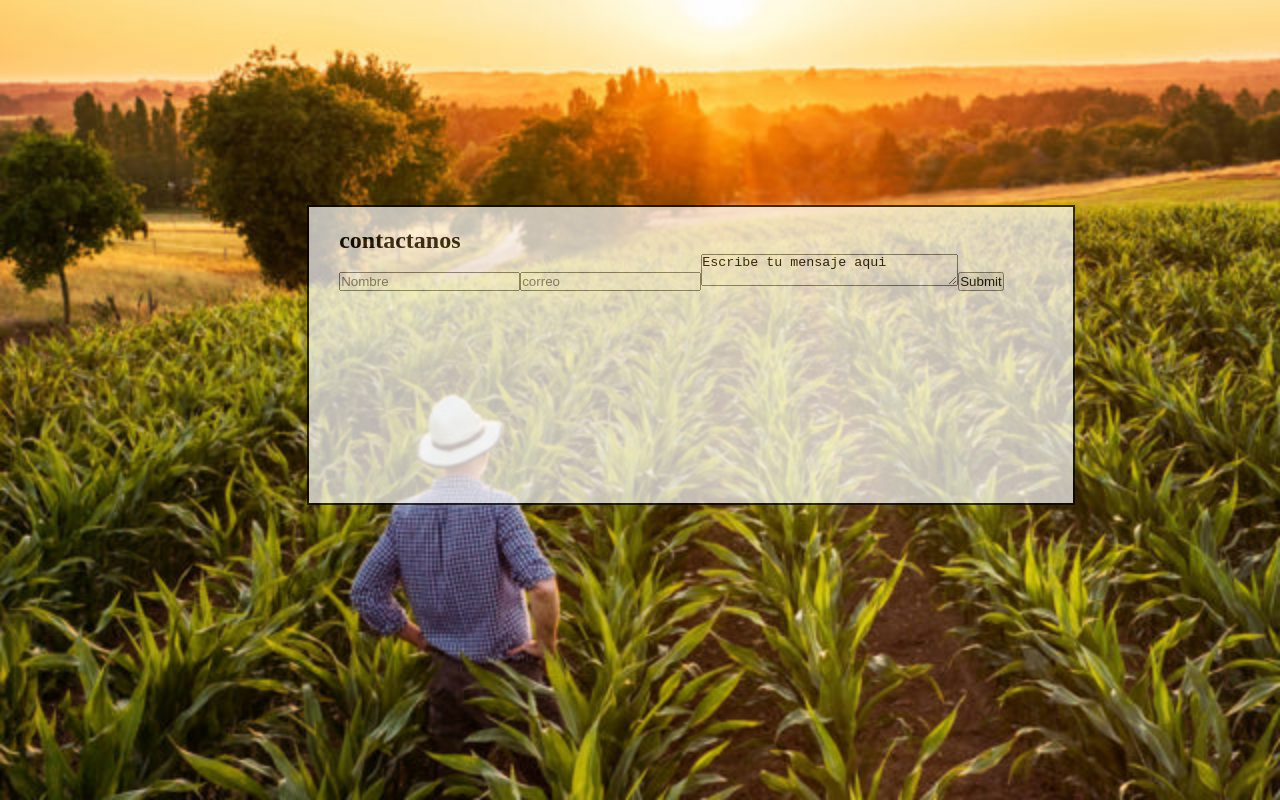
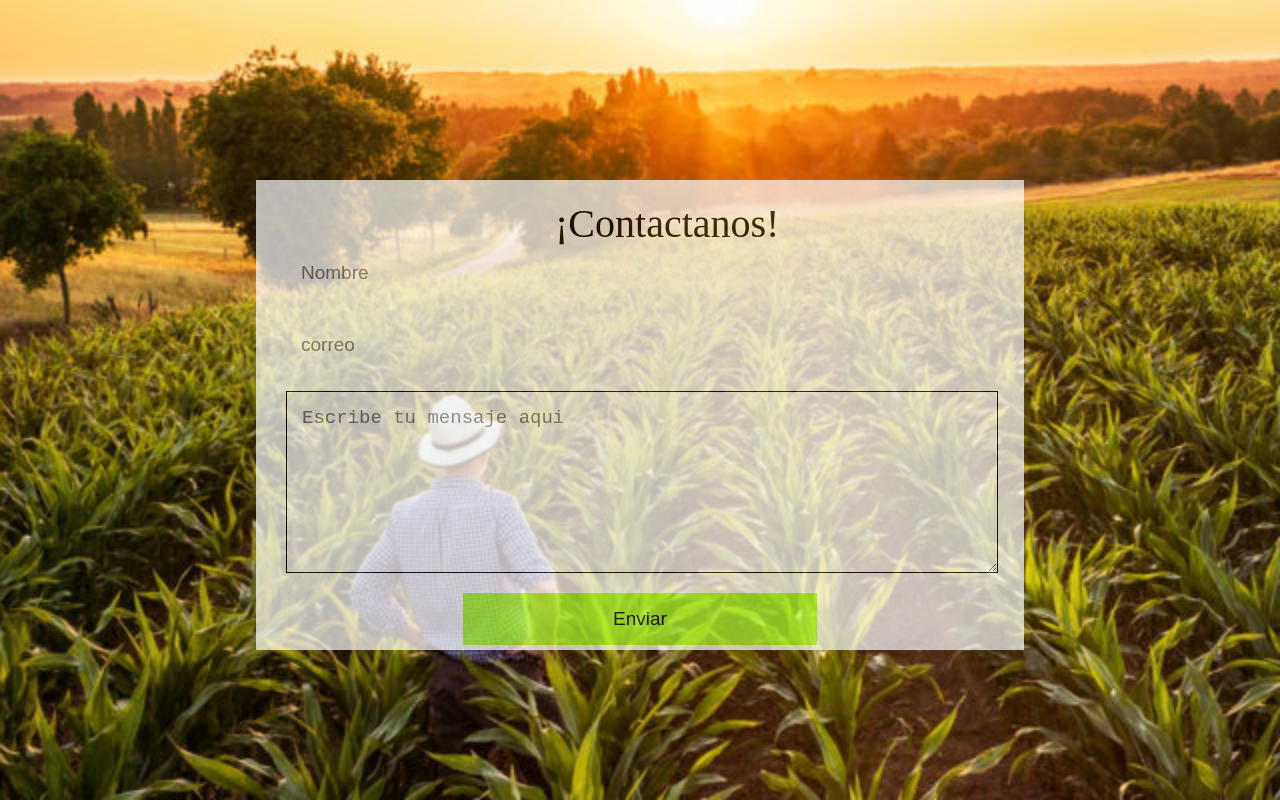
Before and after one commit to JunArredodno/Proyecto_AgroApp, a React (Create React App) app in the folder agroapp/: page / in a window 1280 px wide. Shown: the part 2776-3576 px from the top of the page. Built offline with nearby package versions, Linux system fonts and the light colour scheme.

Commit message:
finzalizado diseño de contacto

```diff
--- a/agroapp/src/Home.js
+++ b/agroapp/src/Home.js
@@ -131,12 +131,12 @@ function home() {
 
             <div className='home_contacto'>
             <form className='contactanos'>
-            <h2>contactanos</h2>
+            <h2 className='titulo4'>¡Contactanos!</h2>
             <input type="nombre" name="name" placeholder='Nombre' required />
             <input type="email" name="name" placeholder='correo'  required/>
-            <textarea name='escribe' className='texx' id='tex' cols={30}  rows  >Escribe tu mensaje aqui</textarea>
+            <textarea name='escribe' className='texx' id='tex' cols={30}  rows placeholder='Escribe tu mensaje aqui'  ></textarea>
 
-            <input type="submit" value="Submit" />
+            <input type="submit" value="Enviar" className='submit' />
             </form>
 
         </div>
--- a/agroapp/src/home.css
+++ b/agroapp/src/home.css
@@ -257,18 +257,77 @@ h3{
     font-weight: lighter;
 }
 
+.titulo4{
+
+    margin: auto;
+    font-size: 40px;
+    font-weight: lighter;
+    color: black;
+    margin-left: 38%;
+}
 
 .contactanos{
 
-    border: 2px solid black;
+
     width: 60%;
     box-sizing: border-box;
     position: absolute;
     padding: 20px 30px;
     background-color: white;
     opacity: 0.7;
-    margin-top: 16%;
-    margin-left: 24%;
+    margin-top: 14%;
+    margin-left: 20%;
     color: black;
-    height: 300px;
+    height: 470px;
 }
+
+.contactanos input{
+    display: block;
+    width: 96%;
+    padding: 15px;
+    margin-bottom: 20px;
+    border: none;
+    font-size: 19px;
+    outline: none;
+
+}
+
+.contactanos textarea{
+    display: block;
+    width: 96%;
+    height: 150px;
+    padding: 15px;
+    margin-bottom: 20px;
+    border: none;
+    font-size: 19px;
+    border: 0.1px solid black;
+
+}
+
+.contactanos input[type='email']{
+
+    border: none;
+    font-size: 19px;
+     color: black;
+
+}
+
+
+.contactanos .submit{
+
+    width: 50%;
+    margin: auto;
+    padding: 15px;
+    margin-bottom: 20px;
+    border: none;
+    color: black;
+    font-size: 19px;
+    background-color: greenyellow;
+
+}
+
+.contactanos .submit:hover{
+
+    cursor: pointer;
+
+}
```
